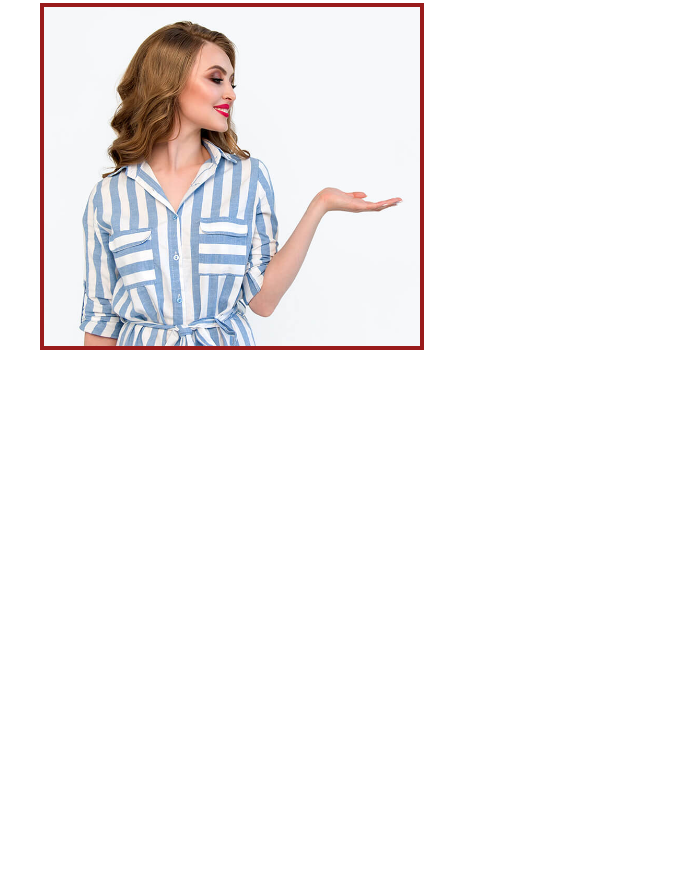
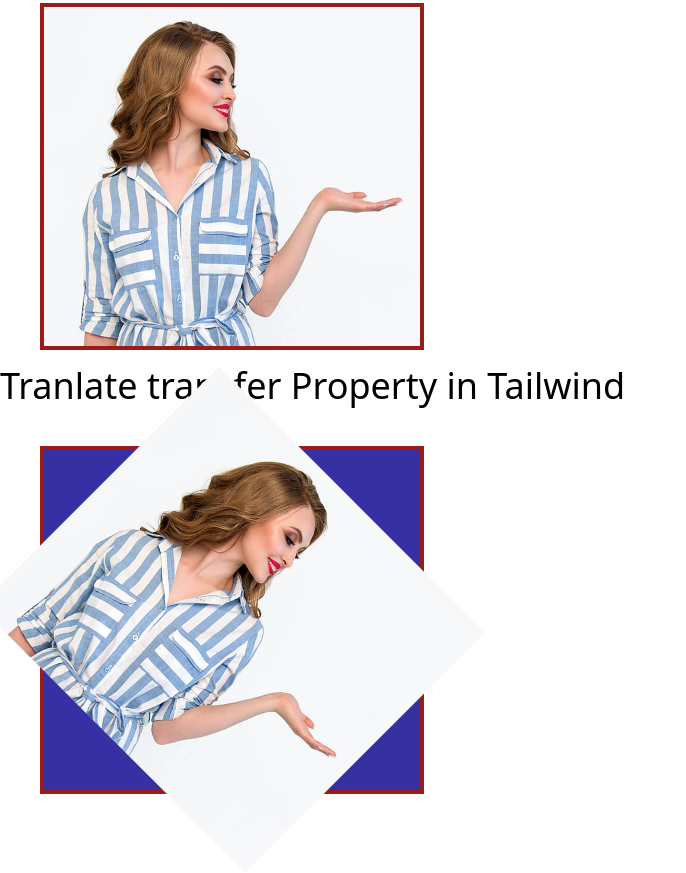
Before and after one commit to towhidulislam99/learn-tailwind-work-folder, a website built with Vite: page index.html in a window 1280 px wide. Shown: the part 4600-5473 px from the top of the page, without its empty margins (0-686 px from the left). Before the commit the page ends 4950 px from the top, so only its background shows below. Built offline with nearby package versions, Linux system fonts and the light colour scheme.

Commit message:
Translate and Rotate and Scale property added

```diff
--- a/index.html
+++ b/index.html
@@ -238,6 +238,12 @@
     <img class="hover:scale-y-50" src="images/karina-apa.jpg" alt="">
   </div>
 
+  <h1 class="text-4xl my-4">Tranlate transfer Property in Tailwind</h1>
+
+  <div class="mt-10 ms-10 bg-indigo-800 w-96 bordee border-4 border-red-800">
+    <img class="rotate-45 hover:translate-y-72" src="images/karina-apa.jpg" alt="">
+  </div>
+
 
 
 
```
